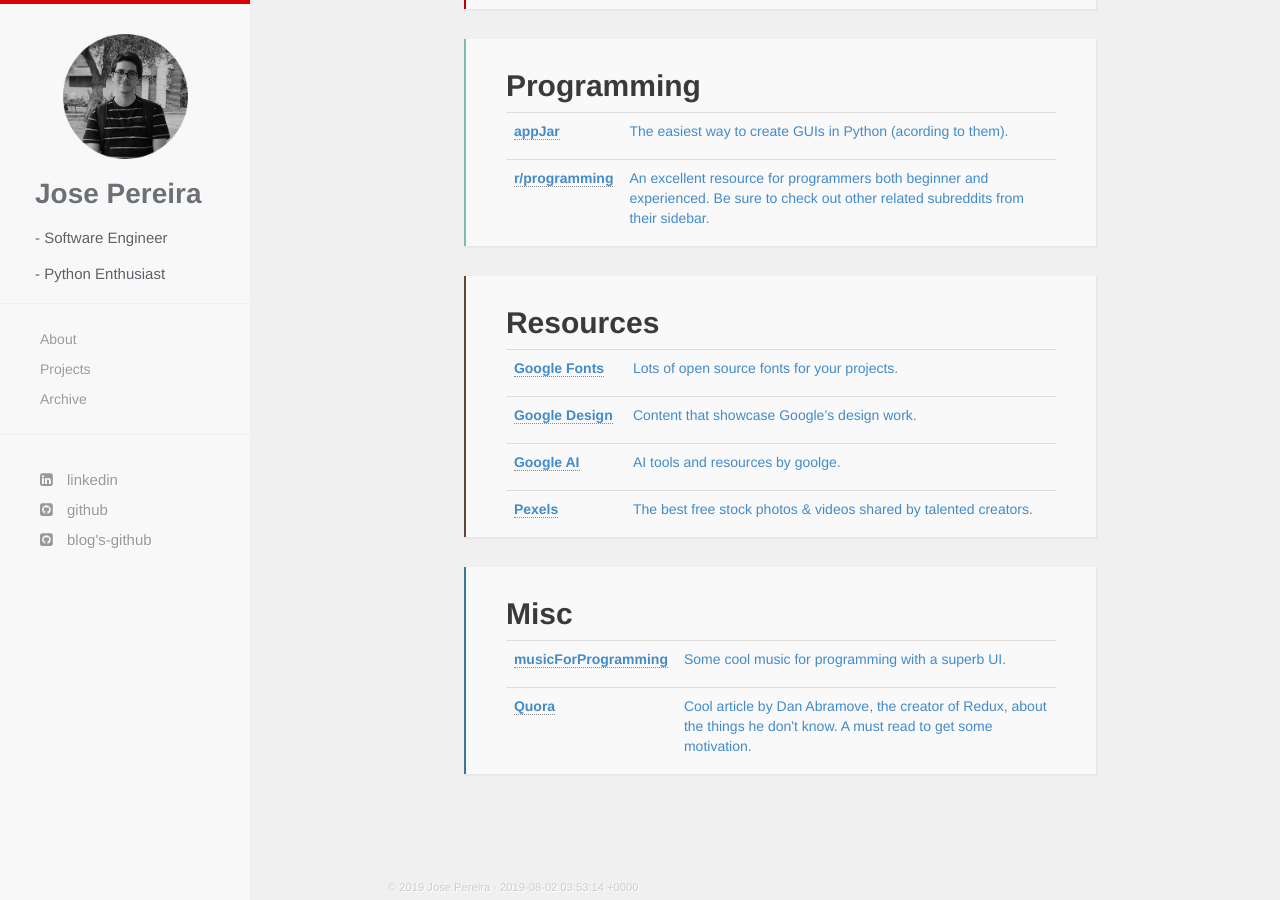
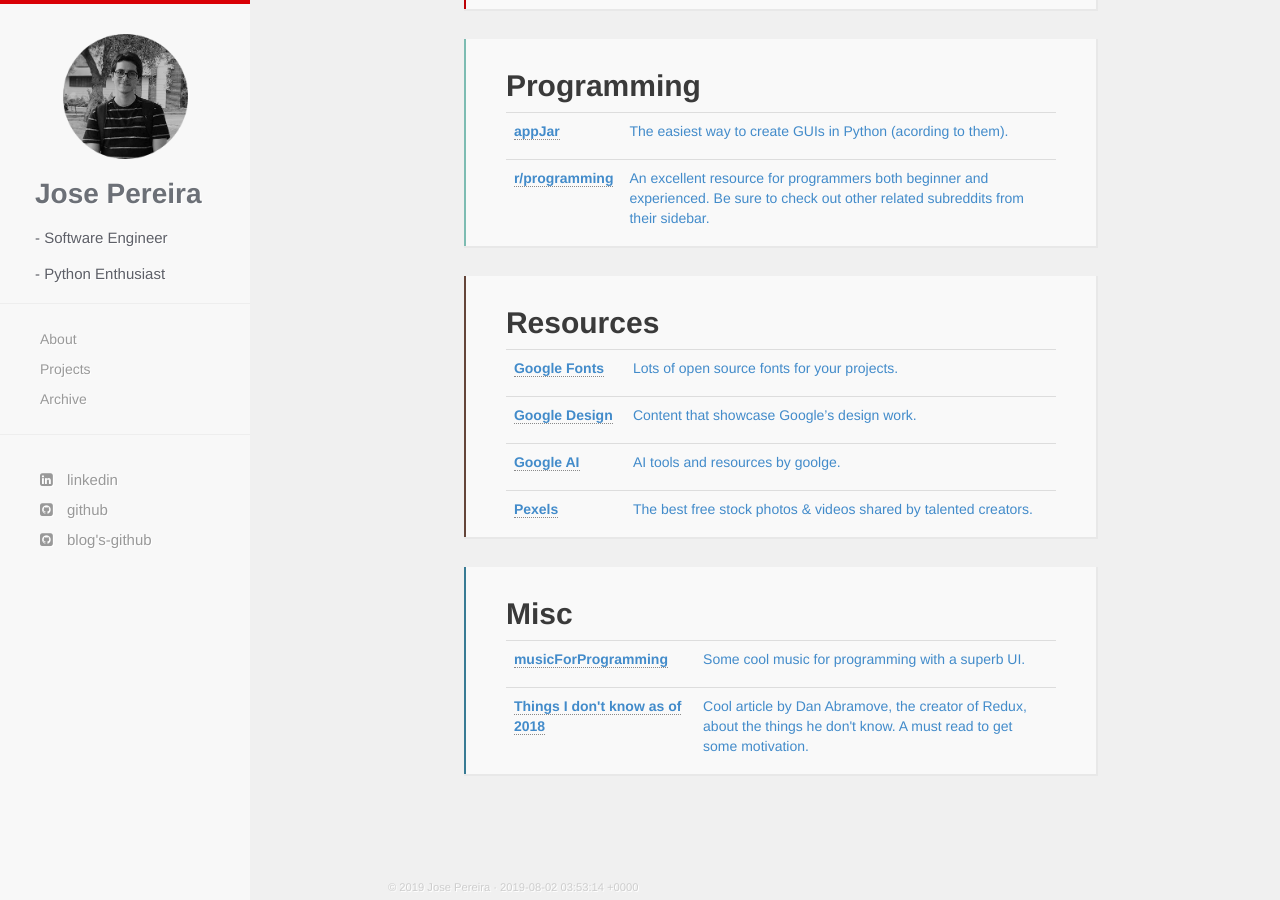
Before and after one commit to jpereiran/jpereiran.github.io, a Jekyll site: the page built from links.html, in a window 1280 px wide and 900 px high, scrolled down 656 px. Built offline with Jekyll 4.4.1, drawn with Linux system fonts in a browser that asks for light colours; nearby versions of some CDN libraries.

Commit message:
Update links.html

```diff
--- a/links.html
+++ b/links.html
@@ -11,7 +11,7 @@
       <a href="#fashion"><span class="label label-danger fashion-button">Tools</span></a>
       <a href="#programming"><span class="label label-danger programming-button">Programming</span></a>
       <a href="#tech"><span class="label label-danger tech-button">Resources</span></a>
-      <a href="#misc"><span class="label label-danger podcasts-button">Misc</span></a>
+      <a href="#podcasts"><span class="label label-danger podcasts-button">Misc</span></a>
       </center>
       <br>
     </div>
@@ -139,7 +139,7 @@
           </tr>
           <tr>
             <td valign="top" class="td3">
-              <p class="p2"><span class="s1"><a href="https://overreacted.io/things-i-dont-know-as-of-2018/"><b>Quora</b></a></span></p>
+              <p class="p2"><span class="s1"><a href="https://overreacted.io/things-i-dont-know-as-of-2018/"><b>Things I don't know as of 2018</b></a></span></p>
             </td>
             <td valign="top" class="td4">
               <p class="p2"><span class="s2">Cool article by Dan Abramove, the creator of Redux, about the things he don't know. A must read to get some motivation.<span class="Apple-converted-space"> </span></span></p>
```
